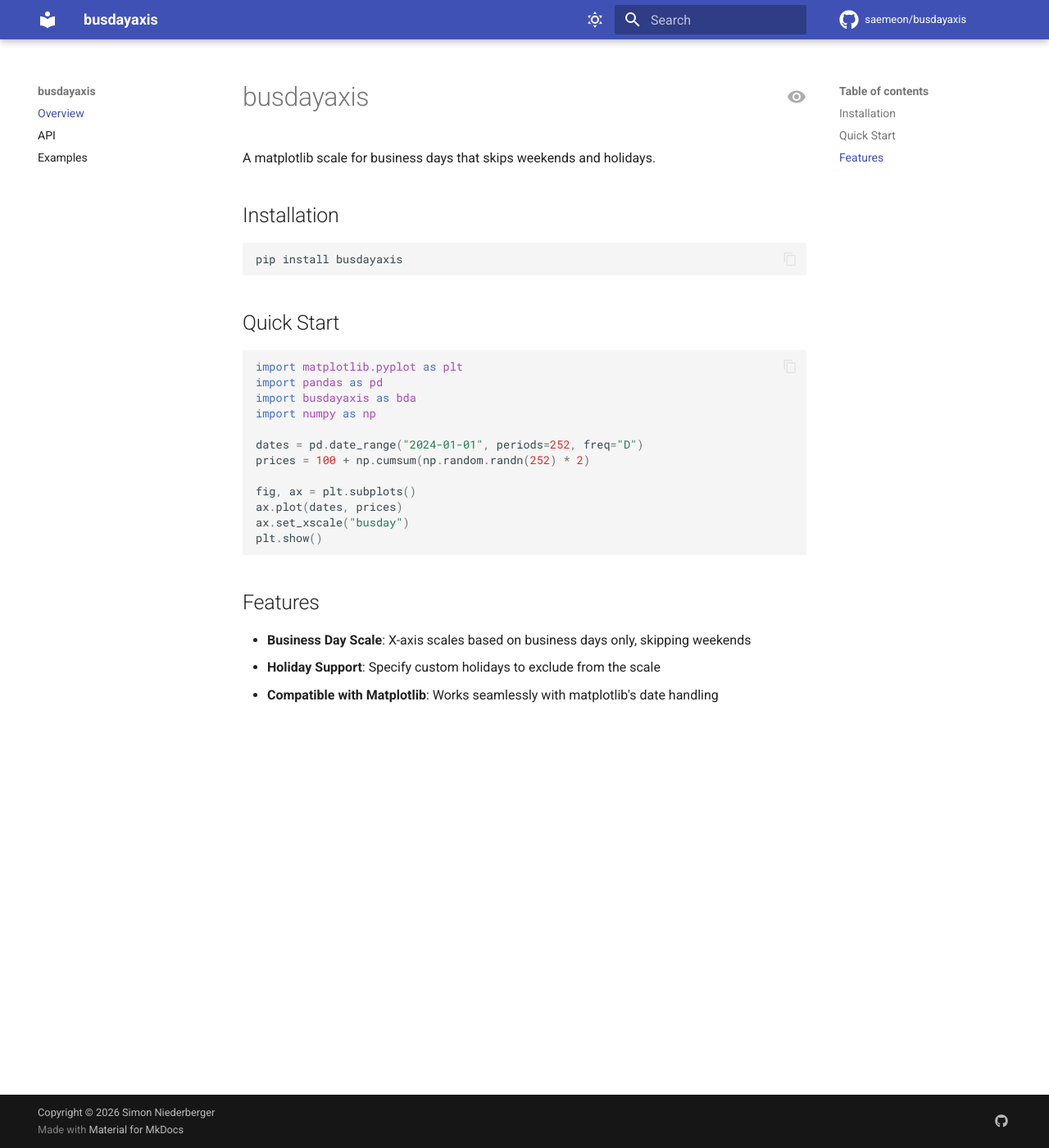
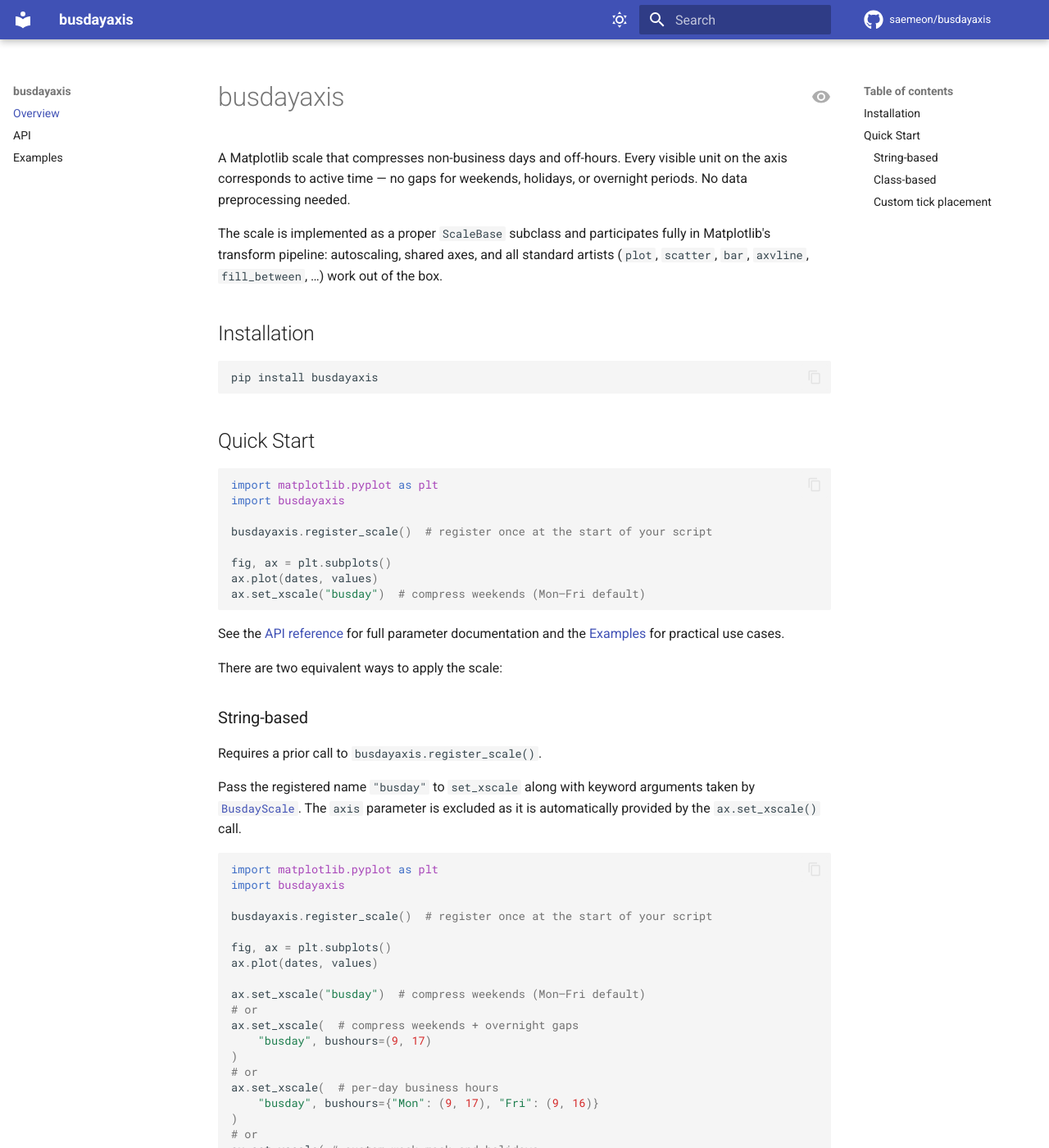
Before and after one commit to saemeon/busdayaxis, an MkDocs documentation site: the page built from docs/index.md, in a window 1280 px wide and 1400 px high. Shown: the whole window at 82% size. Built offline with MkDocs 1.6.1 and Material for MkDocs 9.7.7, drawn with Linux system fonts in a browser that asks for light colours; comment, search, counter and statistics services are not loaded; the version menu is left out; some of the changed text lies outside the part shown.

Commit message:
improve docs

````diff
--- /dev/null
+++ b/docs/assets/extra.css
@@ -0,0 +1,3 @@
+.md-grid {
+  max-width: 1440px;
+}
--- a/docs/index.md
+++ b/docs/index.md
@@ -1,6 +1,8 @@
 # busdayaxis
 
-A matplotlib scale for business days that skips weekends and holidays.
+A Matplotlib scale that compresses non-business days and off-hours. Every visible unit on the axis corresponds to active time — no gaps for weekends, holidays, or overnight periods. No data preprocessing needed.
+
+The scale is implemented as a proper `ScaleBase` subclass and participates fully in Matplotlib's transform pipeline: autoscaling, shared axes, and all standard artists (`plot`, `scatter`, `bar`, `axvline`, `fill_between`, …) work out of the box.
 
 ## Installation
 
@@ -12,21 +14,87 @@ pip install busdayaxis
 
 ```python
 import matplotlib.pyplot as plt
-import pandas as pd
-import busdayaxis as bda
-import numpy as np
+import busdayaxis
 
-dates = pd.date_range("2024-01-01", periods=252, freq="D")
-prices = 100 + np.cumsum(np.random.randn(252) * 2)
+busdayaxis.register_scale()  # register once at the start of your script
 
 fig, ax = plt.subplots()
-ax.plot(dates, prices)
-ax.set_xscale("busday")
-plt.show()
+ax.plot(dates, values)
+ax.set_xscale("busday")  # compress weekends (Mon–Fri default)
 ```
 
-## Features
+See the [API reference](api.md) for full parameter documentation and the [Examples](generated/gallery) for practical use cases.
 
-- **Business Day Scale**: X-axis scales based on business days only, skipping weekends
-- **Holiday Support**: Specify custom holidays to exclude from the scale
-- **Compatible with Matplotlib**: Works seamlessly with matplotlib's date handling
+There are two equivalent ways to apply the scale:
+
+### String-based
+
+Requires a prior call to `busdayaxis.register_scale()`.
+
+Pass the registered name `"busday"` to `set_xscale` along with keyword arguments taken by [`BusdayScale`](api.md#busdayaxis.BusdayScale). The `axis` parameter is excluded as it is automatically provided by the `ax.set_xscale()` call.
+
+```python
+import matplotlib.pyplot as plt
+import busdayaxis
+
+busdayaxis.register_scale()  # register once at the start of your script
+
+fig, ax = plt.subplots()
+ax.plot(dates, values)
+
+ax.set_xscale("busday")  # compress weekends (Mon–Fri default)
+# or
+ax.set_xscale(  # compress weekends + overnight gaps
+    "busday", bushours=(9, 17)
+)
+# or
+ax.set_xscale(  # per-day business hours
+    "busday", bushours={"Mon": (9, 17), "Fri": (9, 16)}
+)
+# or
+ax.set_xscale( # custom week mask and holidays
+    "busday",
+    weekmask="Sun Mon Tue Wed Thu",
+    holidays=["2025-01-01"]
+)
+```
+
+### Class-based
+
+Instantiate `BusdayScale` directly and pass it to `set_xscale`. No prior
+`register_scale()` call needed. The class is fully typed, so IDEs provide
+parameter completion and inline documentation.
+
+```python
+from busdayaxis import BusdayScale
+
+ax.set_xscale(BusdayScale(ax.xaxis))  # compress weekends (Mon–Fri default)
+# or
+ax.set_xscale(  # compress weekends + overnight gaps
+    BusdayScale(ax.xaxis, bushours=(9, 17))
+)
+# or
+ax.set_xscale(  # per-day business hours
+    BusdayScale(ax.xaxis, bushours={"Mon": (9, 17), "Fri": (9, 16)})
+)
+# or
+ax.set_xscale(  # custom week mask and holidays
+    BusdayScale(ax.xaxis, weekmask="Sun Mon Tue Wed Thu", holidays=["2025-01-01"])
+)
+```
+
+The default `BusdayScale(ax.xaxis)` is equivalent to `ax.set_xscale("busday")`: both compress Saturdays and Sundays while leaving all other time visible.
+
+### Custom tick placement
+
+Use `BusdayLocator` to control which ticks are shown. It wraps any Matplotlib
+date locator and discards ticks that fall outside the active session.
+
+```python
+import matplotlib.dates as mdates
+
+ax.set_xscale("busday", bushours=(9, 17))
+ax.xaxis.set_major_locator(
+    busdayaxis.BusdayLocator(mdates.HourLocator(byhour=range(9, 18)))
+)
+```
--- a/mkdocs.yml
+++ b/mkdocs.yml
@@ -1,13 +1,12 @@
 site_name: busdayaxis
 site_description: Matplotlib Business Day Axis Scale
 site_author: Simon Niederberger
-site_url: https://busdayaxis.readthedocs.io
+site_url: https://saemeon.github.io/busdayaxis/
 
 repo_url: https://github.com/saemeon/busdayaxis
 repo_name: saemeon/busdayaxis
 
 copyright: "Copyright &copy; 2026 Simon Niederberger"
-
 
 nav:
   - Overview: "index.md"
@@ -16,37 +15,53 @@ nav:
 
 theme:
   name: material
+  # this parameter defines where to find HTML that will overwrite or complement the pages from the theme
   features:
-    - navigation.instant
+    - content.width.wide
+    # enables annotations, see https://squidfunk.github.io/mkdocs-material/reference/code-blocks/#code-annotations
+    - content.code.annotate
+    # add a button to copy code snippets
+    - content.code.copy
+    # link tabs within a page
+    - content.tabs.link
+    # for navigation features see https://squidfunk.github.io/mkdocs-material/setup/setting-up-navigation/
     - navigation.top
     - navigation.tracking
+    # keep all sections in the navigation expanded by default
     - navigation.expand
-    - content.code.annotate
-    - content.code.copy
-    - content.tabs.link
+    # add icon and link to the document on gihub for each page
     - content.action.edit
+    # add highlighting of search words
     - search.highlight
+    # add autocomplete to the search bar
     - search.suggest
   icon:
     repo: fontawesome/brands/github
     edit: material/eye
   favicon: assets/favicon.ico
   palette:
+    # light mode
     - media: "(prefers-color-scheme: light)"
       scheme: default
+      # definition of the  header icon for this mode
       toggle:
         icon: material/weather-sunny
         name: Switch to dark mode
+    # dark mode
     - media: "(prefers-color-scheme: dark)"
       scheme: slate
+      # definition of the  header icon for this mode
       toggle:
         icon: material/weather-night
         name: Switch to light mode
 
+# use a long list of recommended extensions from https://squidfunk.github.io/mkdocs-material/setup/extensions/?h=pymdownx#recommended-configuration
 markdown_extensions:
+  # Python Markdown
   - admonition
   - toc:
       permalink: true
+  # Python Markdown Extensions
   - pymdownx.betterem:
       smart_enable: all
   - pymdownx.caret
@@ -62,6 +77,7 @@ markdown_extensions:
         - name: mermaid
           class: mermaid
   - pymdownx.tilde
+  # tabbed content (e.g. variants of code)
   - pymdownx.tabbed:
       alternate_style: true
 
@@ -70,34 +86,39 @@ plugins:
   - mkdocstrings:
       handlers:
         python:
+          # where to look for python modules. not strictly required, but helps, if building from an arbitrary folder
           paths: [src]
           options:
             docstring_style: numpy
-            docstring_section_style: list
-            show_if_no_docstring: true
-            show_root_toc_entry: false
-            show_source: true
-            show_bases: true
-            heading_level: 3
-            show_symbol_type_heading: true
-            show_symbol_type_toc: false
-            merge_init_into_class: true
-            show_signature: true
-            separate_signature: true
-            show_signature_annotations: true
+            docstring_section_style: spacy
+            show_if_no_docstring: False
+            show_root_toc_entry: False
+            show_source: False
+            # show if an element is an attribute/class or function in the headers, but not in the ToC on the right
+            show_symbol_type_heading: True
+            show_symbol_type_toc: False
+            # merge doc of __init__ into class doc
+            merge_init_into_class: True
+            show_signature: True
+            separate_signature: True
+            # decide in the code how verbose the type hints should be
             annotations_path: source
+            filters: ["!^_[^_]"]
   - mike:
       canonical_version: latest
-      alias_type: redirect
+      alias_type: redirect # symlink seems not to work out-of-the-box on expo; redirect leads to missing .../latest/... links, but seems to be ok
+      # the rest of setting below are the defaults according to the `mike` docs
       redirect_template: null
       deploy_prefix: ""
-      version_selector: true
+      version_selector: True
       css_dir: css
       javascript_dir: js
   - gallery:
       examples_dirs: examples
       gallery_dirs: docs/generated/gallery
-      within_subsection_order: "FileNameSortKey"
+
+extra_css:
+  - assets/extra.css
 
 watch:
   - src
````
Also changed, not shown: CONTRIBUTING.md (+18 -65 lines), README.md (+15 -42 lines), readthedocs.yml (deleted, +0 -12 lines), 2 other files.
